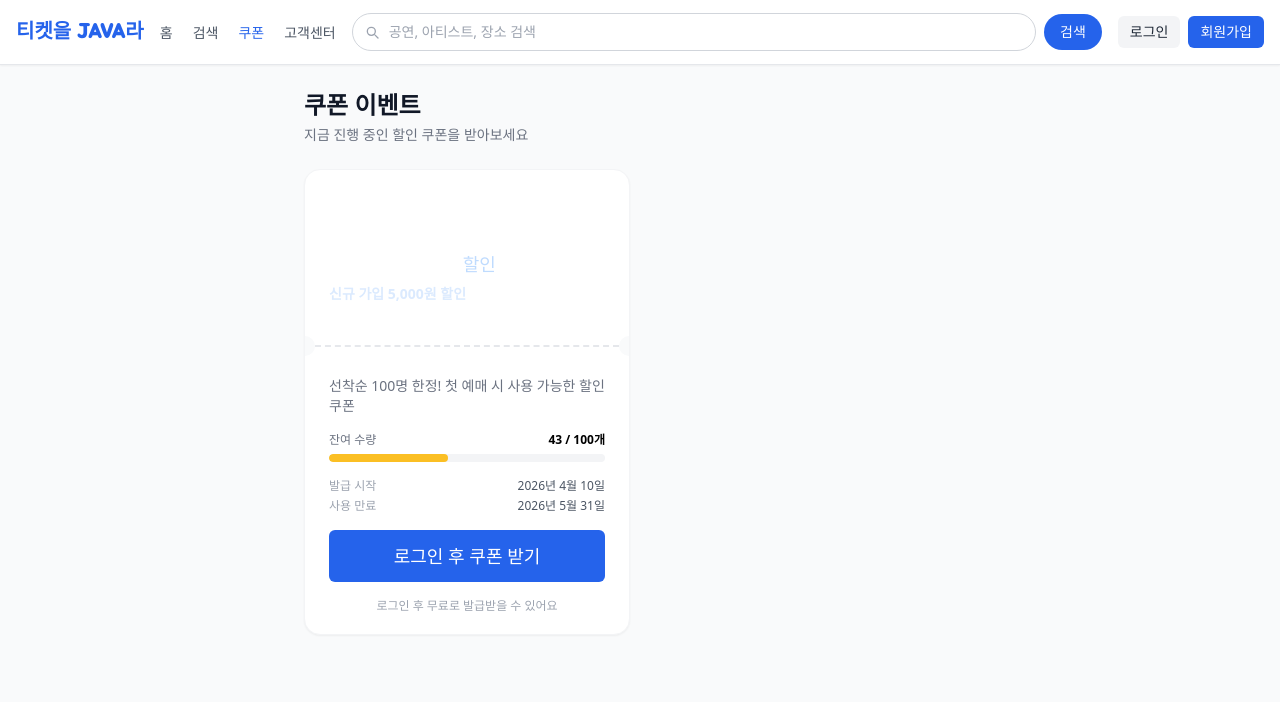
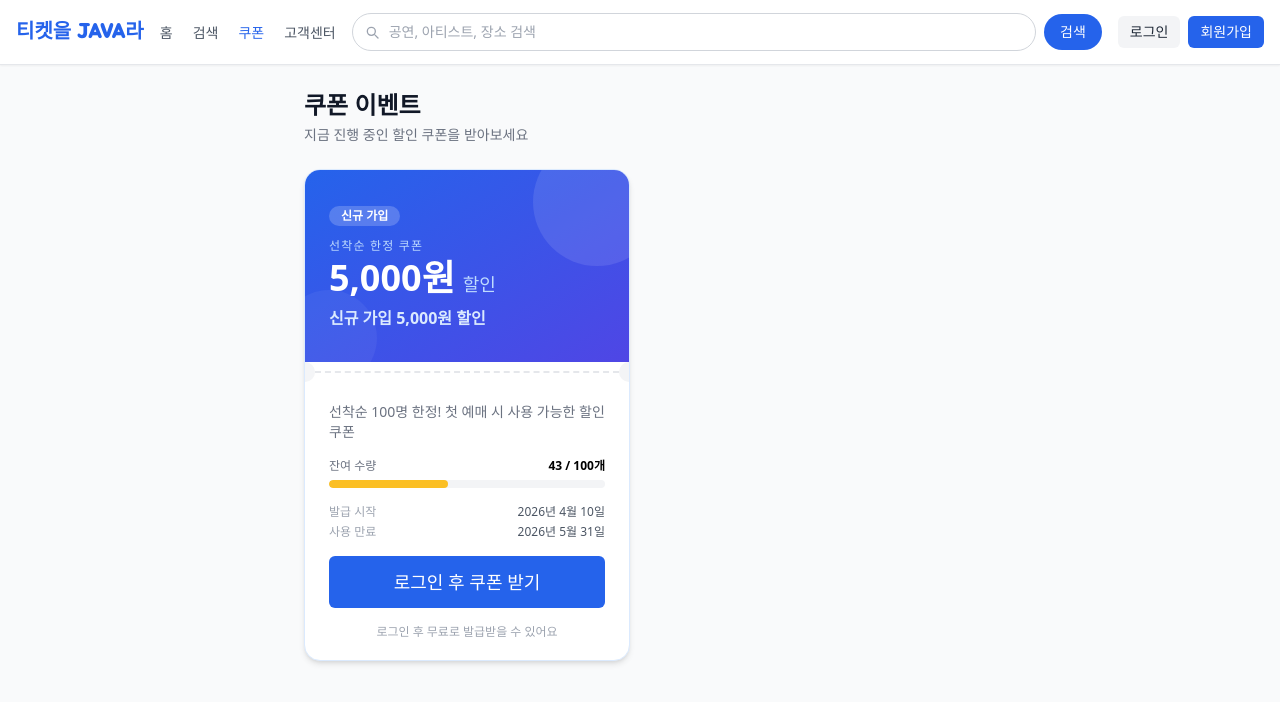
Before and after one commit to 6team-Plus-project-sparta/ticket-javara-frontend, a React (Vite) app in the folder frontend/: page /coupons in a window 1280 px wide. Shown: the top 702 px of the page. Built offline with nearby package versions, Linux system fonts and the light colour scheme; no server answers.

Commit message:
fix: 쿠폰 디자인 변경

```diff
--- a/frontend/src/pages/CouponEventPage.tsx
+++ b/frontend/src/pages/CouponEventPage.tsx
@@ -108,7 +108,7 @@ function CouponCard({ coupon, isLoggedIn }: { coupon: CouponInfo; isLoggedIn: bo
   const isSoldOut = remaining === 0
 
   return (
-    <article className="overflow-hidden rounded-2xl border border-gray-100 bg-white shadow-sm hover:shadow-md transition-shadow">
+    <article className="overflow-hidden rounded-2xl border border-blue-100 bg-white shadow-md hover:shadow-lg transition-shadow">
 
       {/* 상단 배너 — imageUrl 있으면 이미지, 없으면 그라디언트 */}
       {coupon.imageUrl ? (
@@ -118,13 +118,11 @@ function CouponCard({ coupon, isLoggedIn }: { coupon: CouponInfo; isLoggedIn: bo
             alt={coupon.name}
             className="h-full w-full object-cover"
           />
-          {/* 이미지 위 배지 */}
           {coupon.badgeLabel && (
             <span className="absolute left-4 top-4 rounded-full bg-primary-500 px-3 py-0.5 text-xs font-bold text-white shadow">
               {coupon.badgeLabel}
             </span>
           )}
-          {/* 이미지 위 할인 금액 오버레이 */}
           <div className="absolute bottom-0 left-0 right-0 bg-gradient-to-t from-black/60 to-transparent px-5 py-4">
             <p className="text-2xl font-extrabold text-white">
               {formatPrice(coupon.discountAmount)}
@@ -134,29 +132,32 @@ function CouponCard({ coupon, isLoggedIn }: { coupon: CouponInfo; isLoggedIn: bo
           </div>
         </div>
       ) : (
-        <div className="relative bg-gradient-to-br from-brand-800 to-brand-900 px-6 py-8 text-white">
-          <div className="absolute -right-8 -top-8 h-32 w-32 rounded-full bg-primary-500/20" aria-hidden="true" />
+        <div className="relative bg-gradient-to-br from-blue-600 to-indigo-600 px-6 py-8 text-white">
+          <div className="absolute -right-8 -top-8 h-32 w-32 rounded-full bg-white/10" aria-hidden="true" />
           <div className="absolute -bottom-6 -left-6 h-24 w-24 rounded-full bg-white/5" aria-hidden="true" />
           {coupon.badgeLabel && (
-            <span className="relative z-10 mb-3 inline-block rounded-full bg-primary-500 px-3 py-0.5 text-xs font-bold text-white">
+            <span className="relative z-10 mb-3 inline-block rounded-full bg-white/20 px-3 py-0.5 text-xs font-bold text-white">
               {coupon.badgeLabel}
             </span>
           )}
           <div className="relative z-10">
+            <p className="mb-1 text-xs font-medium uppercase tracking-widest text-blue-200">
+              선착순 한정 쿠폰
+            </p>
             <p className="text-4xl font-extrabold">
               {formatPrice(coupon.discountAmount)}
               <span className="ml-2 text-lg font-normal text-blue-200">할인</span>
             </p>
-            <p className="mt-1.5 text-sm font-semibold text-blue-100">{coupon.name}</p>
+            <p className="mt-2 text-base font-semibold text-blue-100">{coupon.name}</p>
           </div>
         </div>
       )}
 
       {/* 절취선 */}
       <div className="flex items-center">
-        <div className="h-5 w-5 -ml-2.5 shrink-0 rounded-full bg-gray-50" aria-hidden="true" />
+        <div className="h-5 w-5 -ml-2.5 shrink-0 rounded-full bg-gray-100" aria-hidden="true" />
         <div className="flex-1 border-t-2 border-dashed border-gray-200" aria-hidden="true" />
-        <div className="h-5 w-5 -mr-2.5 shrink-0 rounded-full bg-gray-50" aria-hidden="true" />
+        <div className="h-5 w-5 -mr-2.5 shrink-0 rounded-full bg-gray-100" aria-hidden="true" />
       </div>
 
       {/* 하단 정보 */}
--- a/frontend/src/pages/CouponIssuePage.tsx
+++ b/frontend/src/pages/CouponIssuePage.tsx
@@ -36,6 +36,8 @@ interface CouponInfo {
   startAt: string
   expiredAt: string
   description?: string
+  /** 배너 이미지 URL — 있으면 이미지, 없으면 그라디언트 배너 표시 */
+  imageUrl?: string
 }
 
 // ─── 현재 진행 중인 쿠폰 목록 ────────────────────────────────
@@ -135,25 +137,39 @@ function CouponIssueCard({ coupon }: { coupon: CouponInfo }) {
   return (
     <article className="overflow-hidden rounded-2xl border border-blue-100 bg-white shadow-md">
 
-      {/* 상단 배너 영역 */}
+      {/* 상단 배너 — imageUrl 있으면 이미지, 없으면 그라디언트 */}
+      {coupon.imageUrl ? (
+        <div className="relative h-44 w-full overflow-hidden">
+          <img
+            src={coupon.imageUrl}
+            alt={coupon.name}
+            className="h-full w-full object-cover"
+          />
+          <div className="absolute bottom-0 left-0 right-0 bg-gradient-to-t from-black/60 to-transparent px-5 py-4">
+            <p className="text-2xl font-extrabold text-white">
+              {formatPrice(coupon.discountAmount)}
+              <span className="ml-1.5 text-sm font-normal text-white/80">할인</span>
+            </p>
+            <p className="text-xs text-white/80">{coupon.name}</p>
+          </div>
+        </div>
+      ) : (
         <div className="relative bg-gradient-to-br from-blue-600 to-indigo-600 px-6 py-8 text-white">
           {/* 배경 장식 */}
           <div className="absolute -right-8 -top-8 h-32 w-32 rounded-full bg-white/10" aria-hidden="true" />
           <div className="absolute -bottom-6 -left-6 h-24 w-24 rounded-full bg-white/5" aria-hidden="true" />
-
           <div className="relative z-10">
             <p className="mb-1 text-xs font-medium uppercase tracking-widest text-blue-200">
               선착순 한정 쿠폰
             </p>
-          {/* 할인 금액 */}
             <p className="text-4xl font-extrabold">
               {formatPrice(coupon.discountAmount)}
               <span className="ml-2 text-lg font-normal text-blue-200">할인</span>
             </p>
-          {/* 쿠폰명 */}
             <p className="mt-2 text-base font-semibold text-blue-100">{coupon.name}</p>
           </div>
         </div>
+      )}
 
       {/* 점선 구분선 (티켓 절취선 느낌) */}
       <div className="flex items-center">
--- a/frontend/src/pages/CouponListPage.tsx
+++ b/frontend/src/pages/CouponListPage.tsx
@@ -187,7 +187,7 @@ function CouponListPage() {
           title="보유한 쿠폰이 없습니다"
           description="이벤트나 선착순 쿠폰 발급을 통해 쿠폰을 받아보세요"
           actionLabel="쿠폰 발급받기"
-          onAction={() => navigate('/coupon/issue')}
+          onAction={() => navigate('/coupons')}
         />
       ) : (
         <div className="space-y-3">
```
Lines whose indentation alone changed are shown as unchanged.
